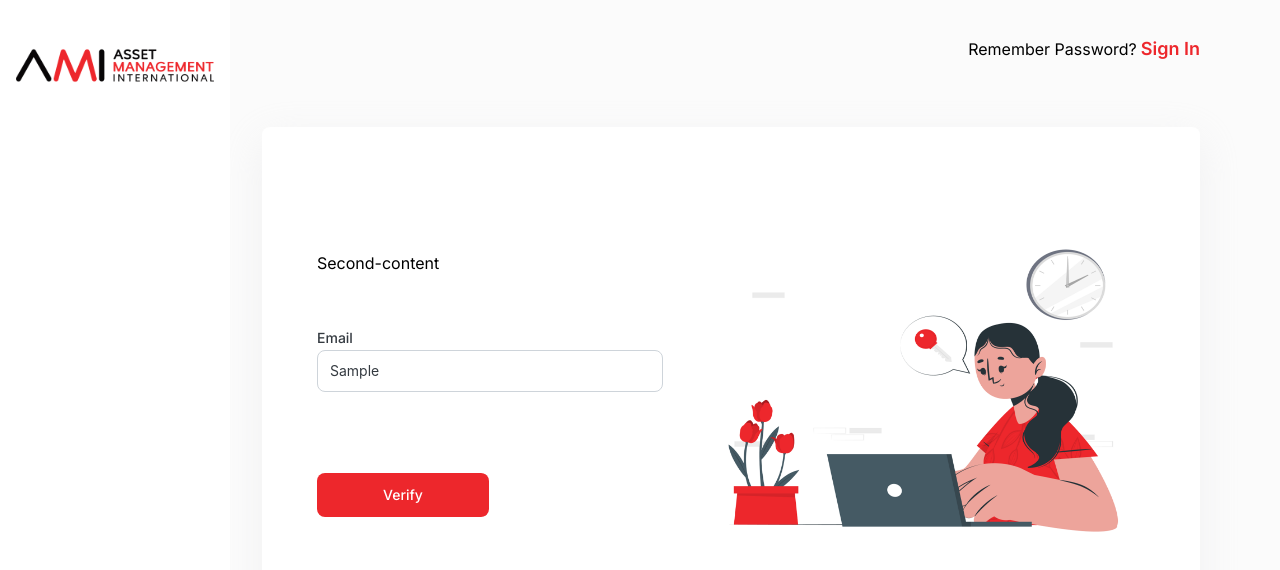
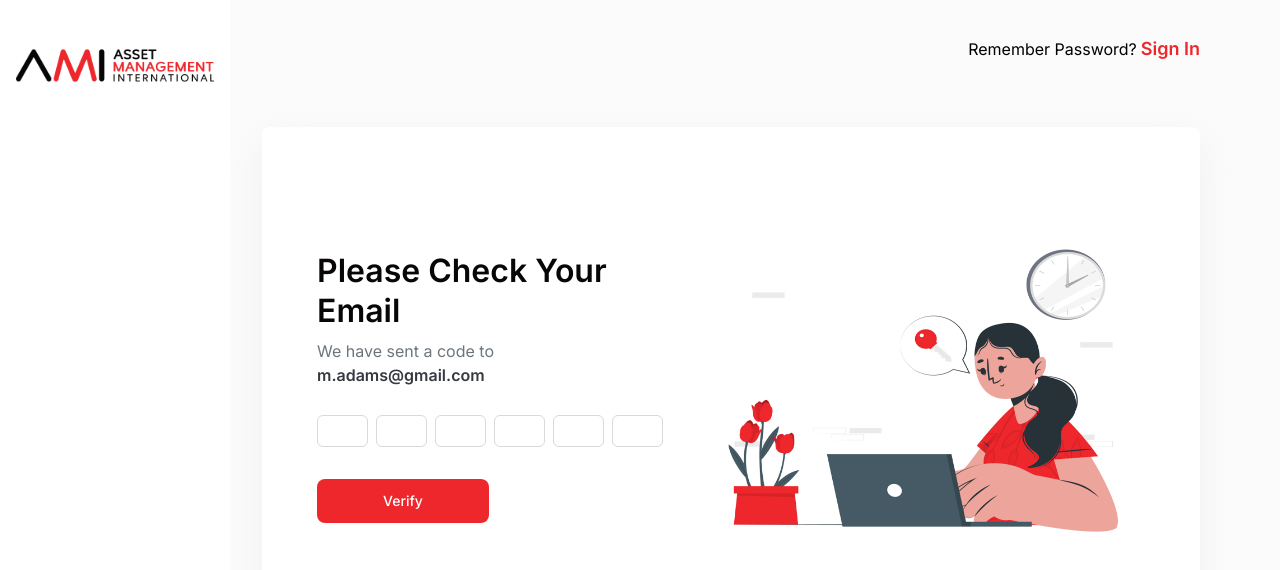
Before and after one commit to arakash-developer/headless, a React (Vite) app: page /forget in a window 1280 px wide. Both pictures are taken after typing "Sample" into the empty fields and a click on the input "Send Code". Shown: the top 570 px of the page. Built offline with nearby package versions, Linux system fonts and the light colour scheme.

Commit message:
fix: refactor Forget component to enhance step navigation and improve email input handling

```diff
--- a/src/components/forget/Forget.jsx
+++ b/src/components/forget/Forget.jsx
@@ -1,23 +1,18 @@
 import emailjs from "@emailjs/browser";
 import ForgetIcon from "@public/forget.png";
-import { Input, theme } from "antd";
+import { Flex, Input, theme, Typography } from "antd";
 import { useRef, useState } from "react";
+const { Title } = Typography;
 
-const ForgetDesign = () => {
-  const [current, setCurrent] = useState(0);
-  const next = () => {
-    setCurrent(current + 1);
-  };
-  const prev = () => {
-    setCurrent(current - 1);
-  };
+const ForgetDesign = ({ title, des, mail }) => {
   return (
     <div>
       <h2 className="font-semibold text-[32px] leading-[125%] text-[var(--primary2)]">
-        Forgot Password?
+        {title}
       </h2>
       <p className="font-normal text-base leading-[150%] text-[var(--text-secondary)] mt-2 mb-[28px]">
-        Enter your registered email address to receive a password reset link
+        {des}{" "}
+        <span className="font-semibold text-[#343a40]">{mail ? mail : ""}</span>
       </p>
     </div>
   );
@@ -26,12 +21,23 @@ const ForgetDesign = () => {
 const steps = [
   {
     title: "First",
-    content: <ForgetDesign />,
+    content: (
+      <ForgetDesign
+        title="Forgot Password?"
+        des=" Enter your registered email address to receive a password reset link"
+      />
+    ),
     nav: "Send Code",
   },
   {
     title: "Second",
-    content: "Second-content",
+    content: (
+      <ForgetDesign
+        title="Please Check Your Email"
+        des="We have sent a code to"
+        mail="m.adams@gmail.com"
+      />
+    ),
     nav: "Verify",
   },
   {
@@ -84,12 +90,25 @@ const Forget = () => {
     border: `1px dashed ${token.colorBorder}`,
     marginTop: 16,
   };
+  console.log("step lenth", steps.length);
+  console.log("current", current);
+  const onChange = (text) => {
+    console.log("onChange:", text);
+  };
+  const onInput = (value) => {
+    console.log("onInput:", value);
+  };
+  const sharedProps = {
+    onChange,
+    onInput,
+  };
   return (
     <>
       {/* <Steps current={current} items={items} /> */}
       <div className="flex justify-between items-start loginBox mt-10 rounded-[8px] pt-5 pb-5 pr-4 max-w-[1099px] xl:mr-[80px] mb-[171px] bg-[var(--secondary)]">
         <div className="akash h-[474px] flex flex-col justify-between pl-[55px] py-[104px] w-[415px]">
           {steps[current].content}
+          {current === 0 && (
             <div>
               <label
                 htmlFor=""
@@ -99,6 +118,18 @@ const Forget = () => {
               </label>
               <Input className="custom-black-input font-normal text-sm leading-[171%] text-[var(--text-disabled)] py-2 px-3 border border-[var(--neutral-400)] rounded-[8px]" />
             </div>
+          )}
+          {current === 1 && (
+            <div className="">
+              <Flex gap="middle">
+                <Input.OTP
+                  formatter={(str) => str.toUpperCase()}
+                  {...sharedProps}
+                />
+              </Flex>
+            </div>
+          )}
+
           {current < steps.length - 1 && (
             <input
               onClick={() => next()}
```
Lines whose indentation alone changed are shown as unchanged.
